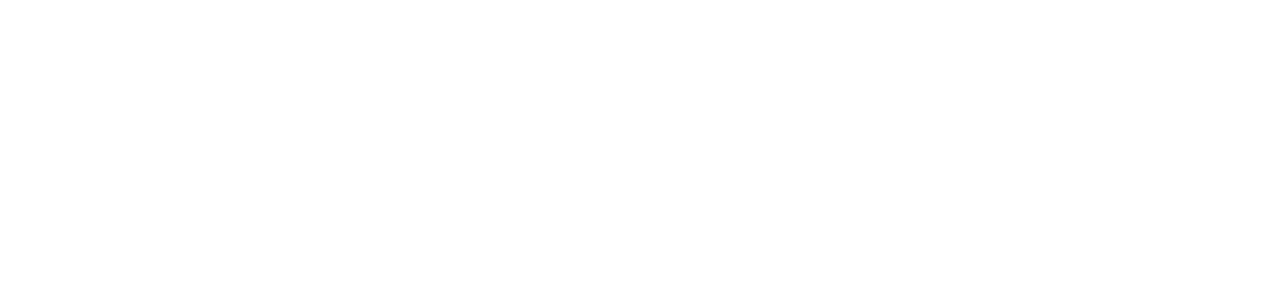
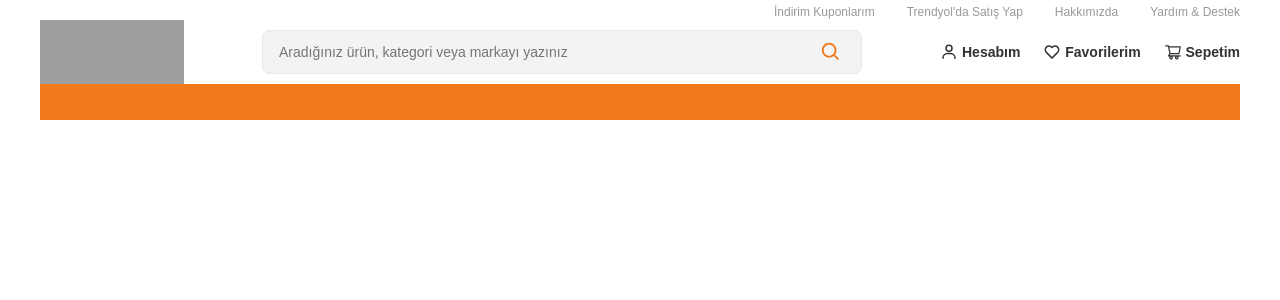
Before and after one commit to emretokk/trendyol-dark, a React (Create React App) app: page / in a window 1280 px wide. Shown: the top 300 px of the page. Built offline with nearby package versions, Linux system fonts and the light colour scheme; grey boxes are pictures that could not be loaded.

Commit message:
header component finished

```diff
--- a/package.json
+++ b/package.json
@@ -12,6 +12,7 @@
     "@types/react-dom": "^18.2.7",
     "react": "^18.2.0",
     "react-dom": "^18.2.0",
+    "react-icons": "^4.10.1",
     "react-scripts": "5.0.1",
     "typescript": "^4.9.5",
     "web-vitals": "^2.1.4"
--- a/public/index.html
+++ b/public/index.html
@@ -1,5 +1,5 @@
 <!DOCTYPE html>
-<html lang="en">
+<html lang="tr">
     <head>
         <meta charset="UTF-8" />
         <meta name="viewport" content="width=device-width, initial-scale=1.0" />
--- a/src/components/header.tsx
+++ b/src/components/header.tsx
@@ -1,3 +1,58 @@
+import { BiUser, BiHeart, BiSearch } from "react-icons/bi";
+import { AiOutlineShoppingCart } from "react-icons/ai";
+
 export const Header = () => {
-    return <div className="Header"></div>;
+    return (
+        <div className="Header h-[84px]">
+            <div className="Header-top w-901 h-5 pt-1 mx-auto text-xs text-textColor3 flex justify-end gap-8 ">
+                <a href="#" className="hover:text-textColor2">
+                    İndirim Kuponlarım
+                </a>
+                <a href="#" className="hover:text-textColor2">
+                    Trendyol'da Satış Yap
+                </a>
+                <a href="#" className="hover:text-textColor2">
+                    Hakkımızda
+                </a>
+                <a href="#" className="hover:text-textColor2">
+                    Yardım & Destek
+                </a>
+            </div>
+            <div className="Header-sticky sticky w-901 h-16 mx-auto flex justify-between">
+                <img
+                    src="https://cdn.dsmcdn.com/web/logo/ty-web.svg"
+                    alt="Trendyol"
+                    className=" w-36 h-full hover:cursor-pointer"
+                ></img>
+                <div className="Search w-902">
+                    <div className="search-container w-full h-16 relative flex items-center">
+                        <input
+                            type="text"
+                            maxLength={50}
+                            placeholder="Aradığınız ürün, kategori veya markayı yazınız"
+                            className="search w-full h-11 py-2 pl-4 pr-5 bg-bgColor1 rounded-lg box-border border text-sm placeholder:text-textColor4"
+                        ></input>
+                        <BiSearch
+                            size={22}
+                            className="text-primary absolute right-5 hover:cursor-pointer"
+                        />
+                    </div>
+                </div>
+                <div className="Account-Nav w-903 flex items-center justify-between text-textColor font-semibold text-sm">
+                    <div className="my-account flex justify-center items-center hover:cursor-pointer">
+                        <BiUser size={18} />
+                        <p className="pl-1 text-center">Hesabım</p>
+                    </div>
+                    <div className="favorites flex justify-center items-center hover:cursor-pointer">
+                        <BiHeart size={18} />
+                        <p className="pl-1 text-center">Favorilerim</p>
+                    </div>
+                    <div className="basket flex justify-center items-center hover:cursor-pointer">
+                        <AiOutlineShoppingCart size={18} />
+                        <p className="pl-1 text-center">Sepetim</p>
+                    </div>
+                </div>
+            </div>
+        </div>
+    );
 };
--- a/src/components/navbar.tsx
+++ b/src/components/navbar.tsx
@@ -1,3 +1,3 @@
 export const Navbar = () => {
-    return <div className="navbar"></div>;
+    return <div className="navbar w-901 h-9 bg-primary mx-auto"></div>;
 };
--- a/src/index.css
+++ b/src/index.css
@@ -1,10 +1,12 @@
 @tailwind base;
 @tailwind components;
 @tailwind utilities;
+@import url("https://fonts.googleapis.com/css2?family=Source+Sans+3:wght@400;500;600&display=swap");
 
 @layer base {
     html {
         @apply text-textColor;
+        font-family: "Source Sans 3", sans-serif;
         height: 100vh;
     }
     body {
--- a/tailwind.config.js
+++ b/tailwind.config.js
@@ -6,6 +6,15 @@
             colors: {
                 primary: "#f27a1a",
                 textColor: "#333333",
+                textColor2: "#666666",
+                textColor3: "#999999",
+                textColor4: "#757575",
+                bgColor1: "#f3f3f3",
+            },
+            spacing: {
+                901: "75rem",
+                902: "37.5rem",
+                903: "18.75rem",
             },
         },
     },
```
Also changed, not shown: 1 other file (tests, documents, lock files or other folders).
